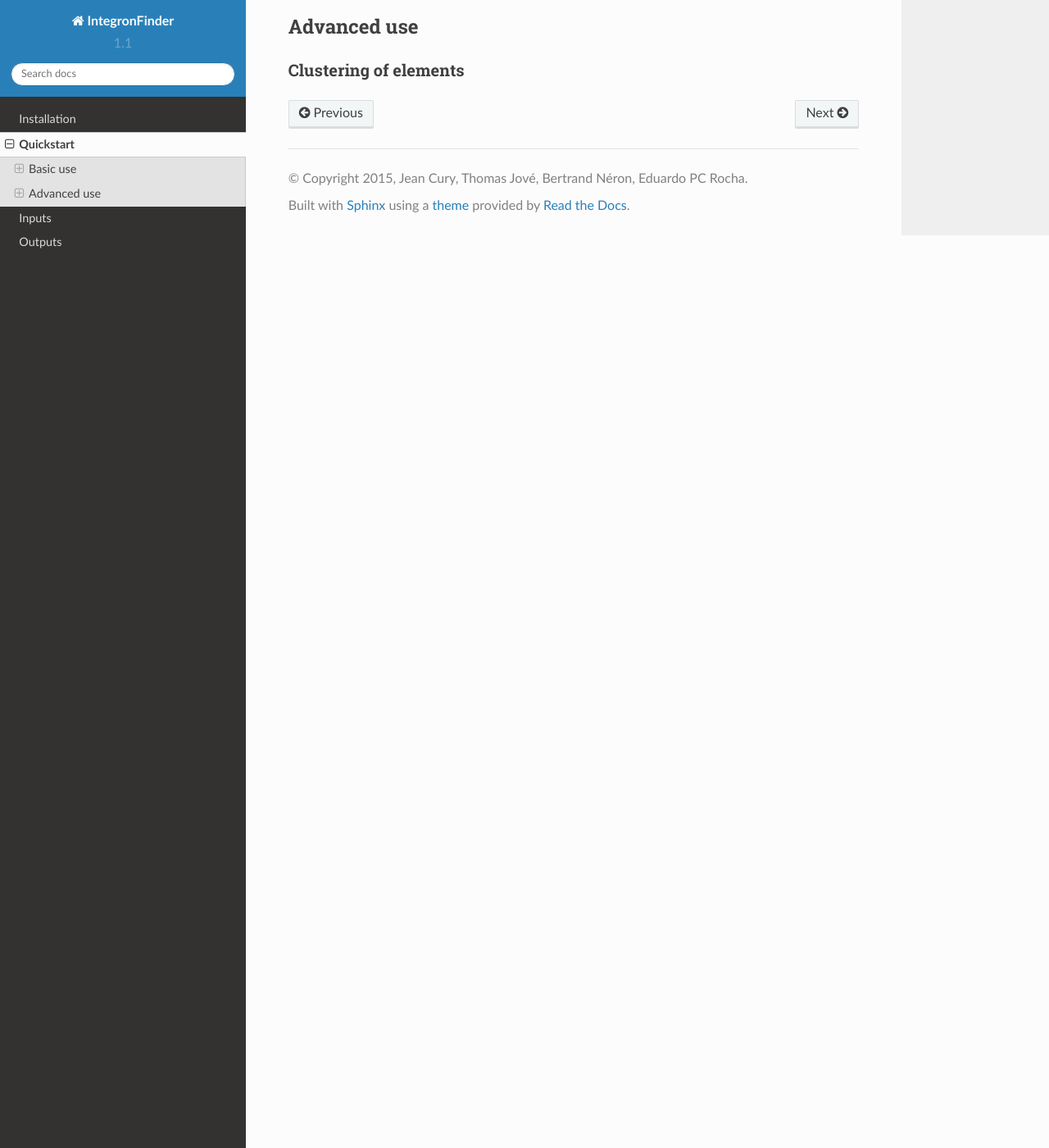
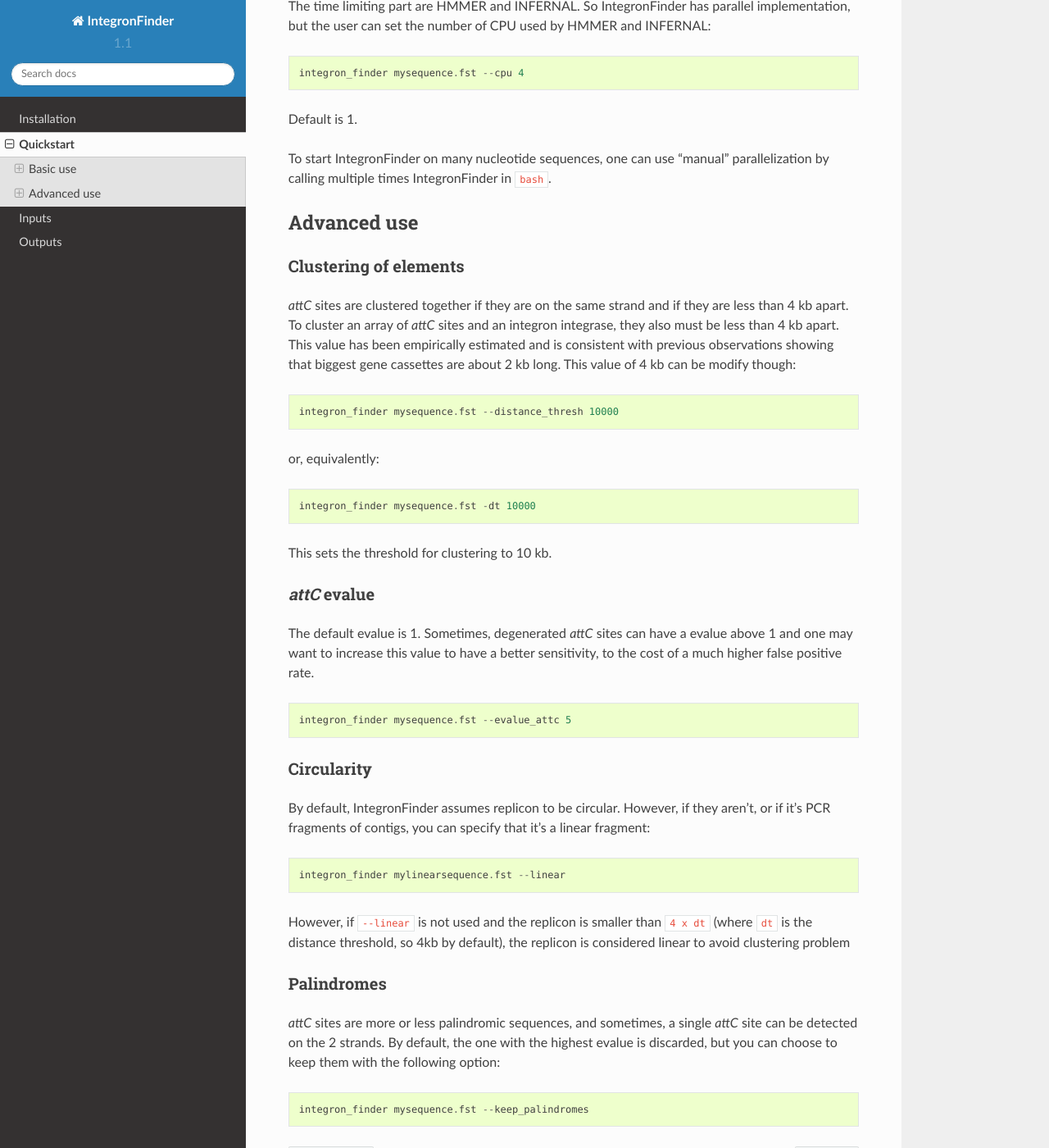
Before and after one commit to gem-pasteur/Integron_Finder, a Sphinx documentation site: the page built from doc/source/quickstart.rst, in a window 1280 px wide and 1400 px high, scrolled down 1728 px. Shown: the whole window at 82% size. Built offline with Sphinx 7.4.7 and the Read the Docs theme 2.0.0, drawn with Linux system fonts in a browser that asks for light colours; some of the changed text lies outside the part shown.

Commit message:
update Doc

```diff
--- a/doc/source/quickstart.rst
+++ b/doc/source/quickstart.rst
@@ -9,7 +9,14 @@
 We assume here that the program is :ref:`installed <install>`.
 
 Basic use
-============
+=========
+.. note::
+   The different options will be shown separately, but they can be used
+   alltogether unless otherwise stated.
+
+You can see all available options with::
+
+    integron_finder -h
 
 You can go to directory containing your sequence, or specify the path to that
 sequence and call::
@@ -43,11 +50,11 @@
 
 .. _func_annot:
 
-Function annotation
--------------------
+Functional annotation
+---------------------
 
-This option allows to annotate genes given HMM profiles. As Resfams database is
-distributed, to annotate antibiotic resistance genes, just use::
+This option allows to annotate cassettes given HMM profiles. As Resfams database
+is distributed, to annotate antibiotic resistance genes, just use::
 
     integron_finder mysequence.fst --func_annot
 
@@ -87,3 +94,52 @@
 
 Clustering of elements
 ----------------------
+
+*attC* sites are clustered together if they are on the same strand and if they
+are less than 4 kb apart. To cluster an array of *attC* sites and an integron
+integrase, they also must be less than 4 kb apart. This value has been
+empirically estimated and is consistent with previous observations showing that
+biggest gene cassettes are about 2 kb long. This value of 4 kb can be modify
+though::
+
+    integron_finder mysequence.fst --distance_thresh 10000
+
+or, equivalently::
+
+    integron_finder mysequence.fst -dt 10000
+
+This sets the threshold for clustering to 10 kb.
+
+*attC* evalue
+-------------
+
+The default evalue is 1. Sometimes, degenerated *attC* sites can have a evalue
+above 1 and one may want to increase this value to have a better sensitivity,
+to the cost of a much higher false positive rate.
+
+::
+
+    integron_finder mysequence.fst --evalue_attc 5
+
+Circularity
+-----------
+
+By default, IntegronFinder assumes replicon to be circular. However, if they
+aren't, or if it's PCR fragments of contigs, you can specify that it's a linear
+fragment::
+
+    integron_finder mylinearsequence.fst --linear
+
+However, if ``--linear`` is not used and the replicon is smaller than ``4 x dt``
+(where ``dt`` is the distance threshold, so 4kb by default), the replicon is
+considered linear to avoid clustering problem
+
+Palindromes
+-----------
+
+*attC* sites are more or less palindromic sequences, and sometimes, a single
+*attC* site can be detected on the 2 strands. By default, the one with the
+highest evalue is discarded, but you can choose to keep them with the following
+option::
+
+    integron_finder mysequence.fst --keep_palindromes
```
Also changed, not shown: other parts of doc/source/quickstart.rst (+2 -2 lines), doc/source/index.rst (+9 -7 lines), doc/source/installation.rst (+4 -3 lines).
